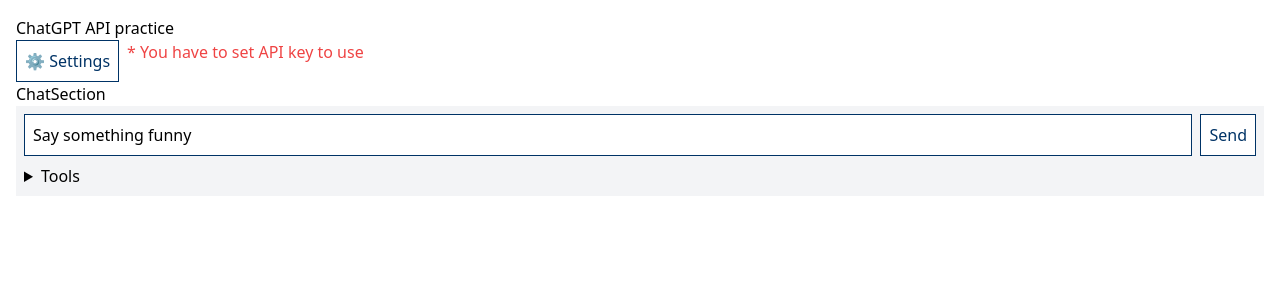
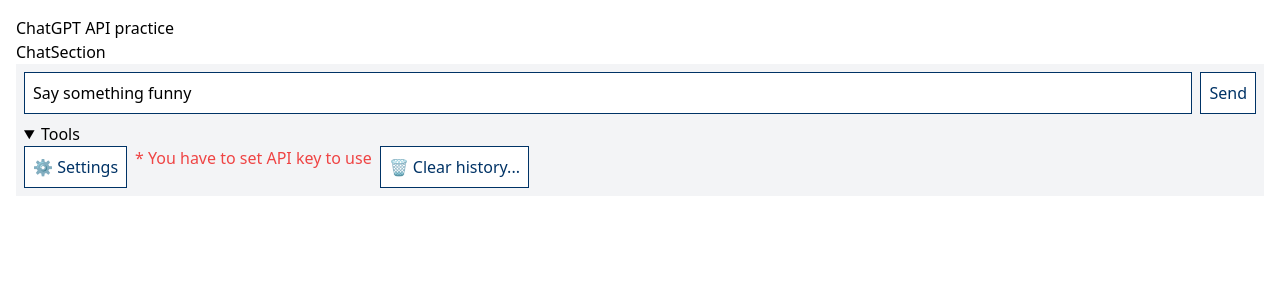
Before and after one commit to ginpei/chat-gpt-api-practice, a Next.js app: page / in a window 1280 px wide. Shown: the top 300 px of the page. Built offline with nearby package versions, Linux system fonts and the light colour scheme.

Commit message:
feat: 🎸 move settings button as well

```diff
--- a/src/pages/home/ChatSection.tsx
+++ b/src/pages/home/ChatSection.tsx
@@ -8,6 +8,7 @@ import { VStack } from "../../domains/layout/VStack";
 import { useChatGptApiContext } from "../../domains/openai/chatGptApiContext";
 import { sendChatRequest } from "../../domains/openai/chatRequestManipulators";
 import { ChatForm } from "./ChatForm";
+import { ChatGptApiKeyForm } from "./ChatGptApiKeyForm";
 import { ChatItem } from "./ChatItem";
 
 export interface ChatSectionProps {}
@@ -76,11 +77,14 @@ export function ChatSection(): JSX.Element {
             onInputChange={setRequestMessage}
             onSubmit={onSubmit}
           />
-          <details>
+          <details open={apiContext.apiKey === "" ? true : undefined}>
             <summary>Tools</summary>
-            <NiceButton onClick={onClearHistoryClick}>
-              🗑️ Clear history...
-            </NiceButton>
+            <div className="flex gap-2">
+              <ChatGptApiKeyForm />
+              <NiceButton onClick={onClearHistoryClick}>
+                🗑️ Clear history...
+              </NiceButton>
+            </div>
           </details>
         </VStack>
       </div>
--- a/src/pages/home/HomePage.tsx
+++ b/src/pages/home/HomePage.tsx
@@ -29,7 +29,6 @@ export function HomePage(): JSX.Element {
   return (
     <ChatGptApiContextProvider value={chatGptApiContextState}>
       <Frame>
-        <ChatGptApiKeyForm />
         <ChatSection />
       </Frame>
     </ChatGptApiContextProvider>
```
